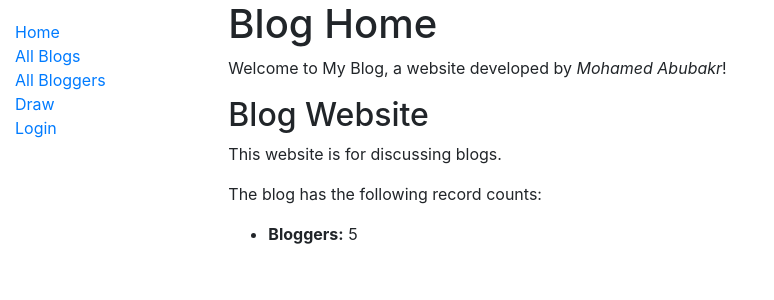
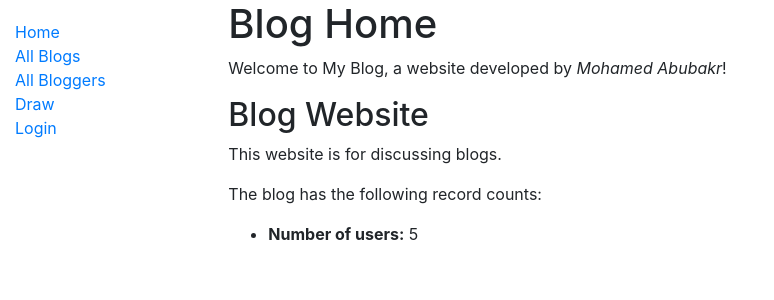
Before and after one commit to MohamedAbubakr/myblog, a Django app: page /blog/ in a window 1280 px wide. Shown: the top 300 px of the page, without its empty margins (0-774 px from the left). Run offline with Django 3.2, Linux system fonts and the light colour scheme; data comes from the database, SQL or seed files in the repository; some libraries are stand-ins or nearby versions.

```diff
--- a/blog/templates/index.html
+++ b/blog/templates/index.html
@@ -8,6 +8,6 @@
 
   <p>The blog has the following record counts:</p>
   <ul>
-    <li><strong>Bloggers:</strong> {{ num_bloggers }}</li>
+    <li><strong>Number of users:</strong> {{ num_bloggers }}</li>
   </ul>
 {% endblock %}
```
